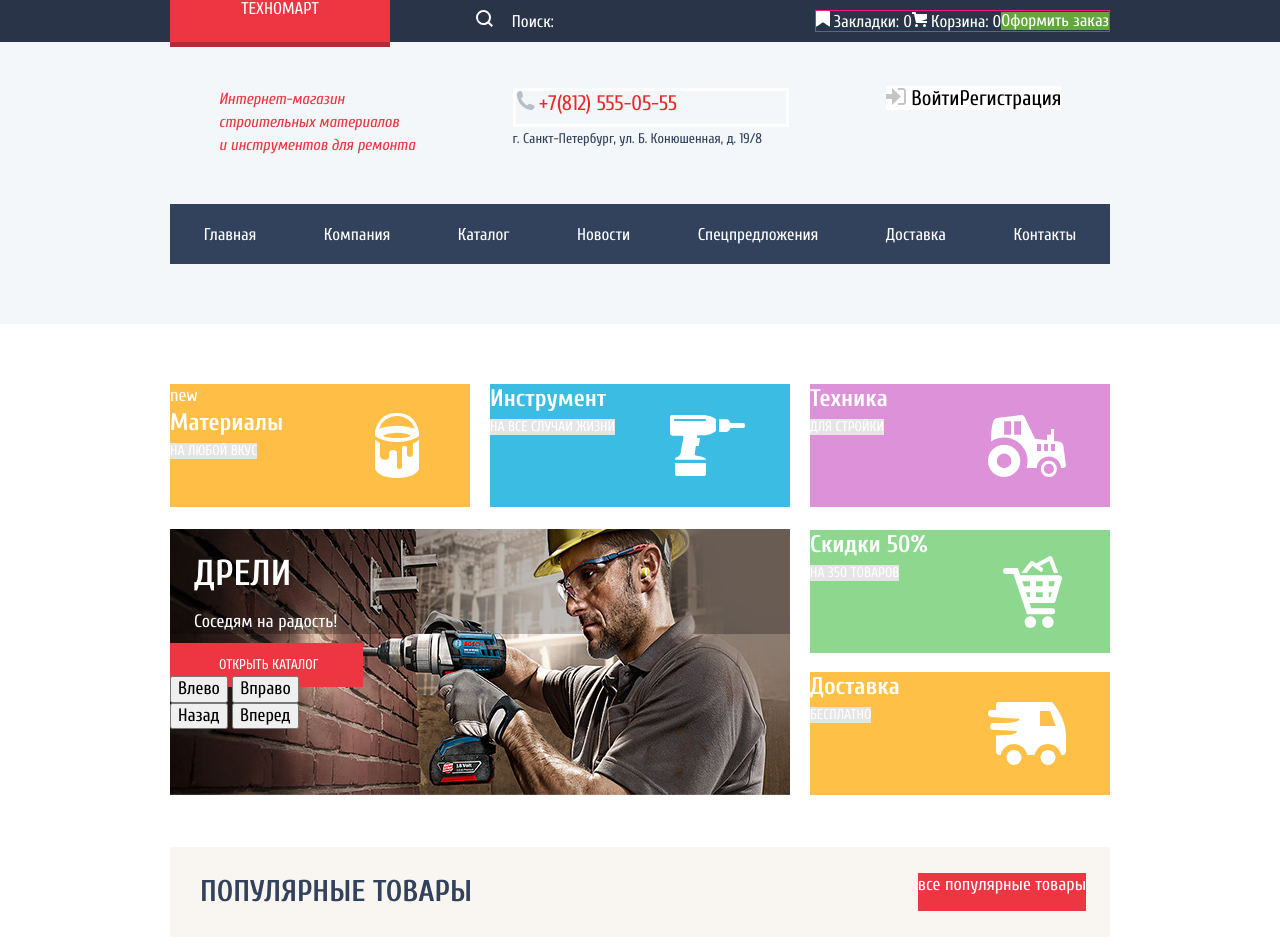
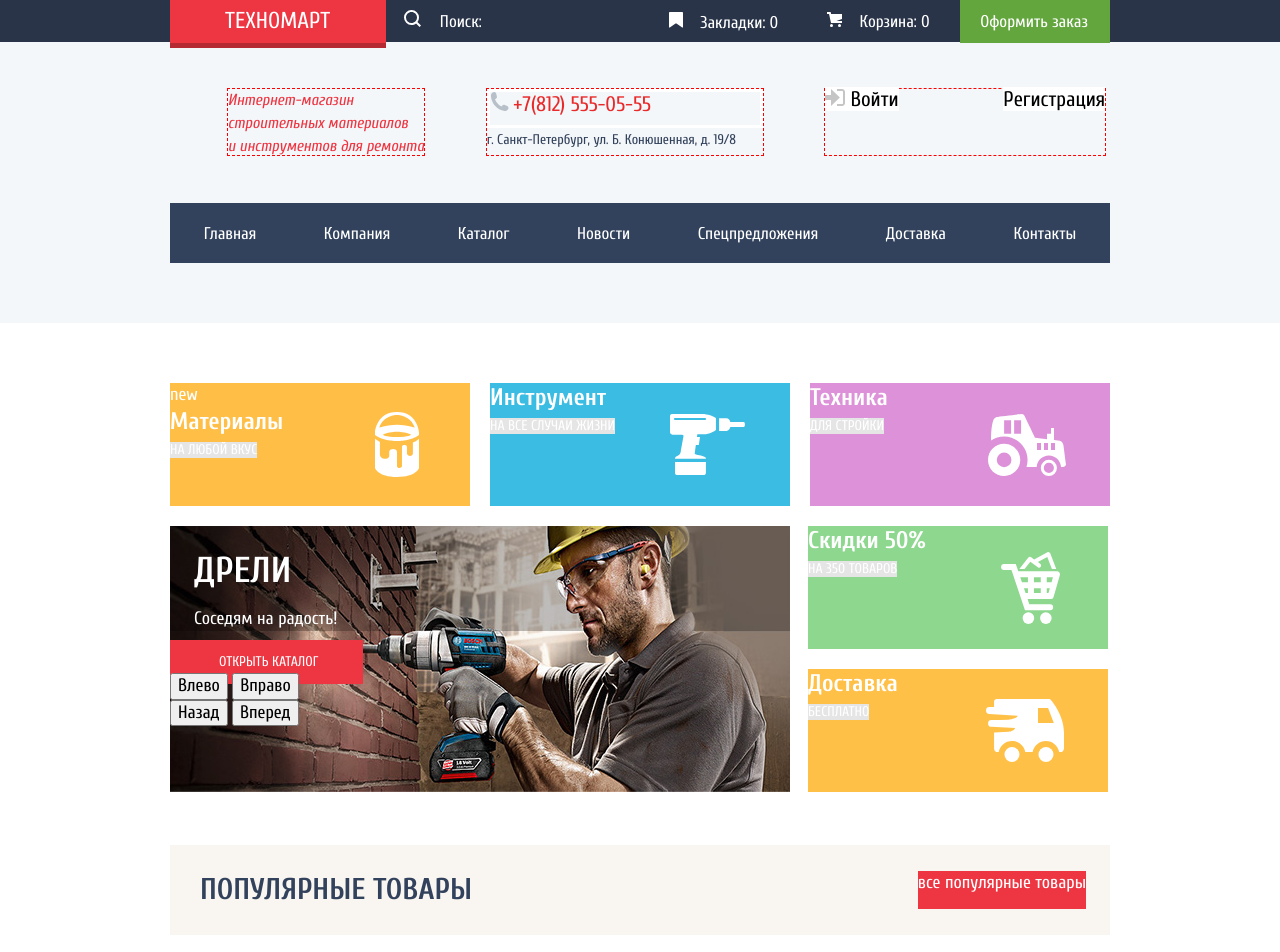
Before and after one commit to pelikonline/223189-technomart-25, a plain HTML site: page index.html in a window 1280 px wide. Shown: the top 952 px of the page. Drawn offline with Linux system fonts and the light colour scheme.

Commit message:
Задание №6 (дополнительное)
Построил сетку для Промо-блока, выравнял сетки по отсутпам, стилизовал шапку.

```diff
--- a/css/style.css
+++ b/css/style.css
@@ -60,17 +60,15 @@ a {
   display: flex;
   flex-direction: column;
   align-items: center;
+  border: none;
 }
                                                         /* ------------------ TOP HEADER -----------------------------*/
 .top-header {
   font-size: 17px;
   line-height: 18px;
   width: 100%;
-  min-height: 42px;
-  display: flex;
-  flex-direction: row;
-  justify-content: space-between;
-  align-items: center;
+  height: 42px;
+
   color: #ffffff;
   background-color: #293449;
   margin-bottom: 46px;
@@ -82,24 +80,19 @@ a {
   display: flex;
   flex-direction: row;
   justify-content: space-between;
-  align-items: center;
 }
-/* --------------- div LOGO ---------------------------*/
+                                                                      /* ------------------  LOGO --------------------*/
 .logo {
-  width: 220px;
-  height: 42px;
-  margin-right: 10px;
+  font-family: "Cuprum", Arial, sans-serif;
+  font-size: 23px;
+  line-height: 23px;
+  text-transform: uppercase;
+  color: #ffffff;
+  margin: 0;
+  padding: 10px 56px 0 55px;
   background-color: #ee3643;
   text-align: center;
-  justify-content: center;
   box-shadow: 0 5px 0 0 #b52933;
-}
-
-.logo a {
-  font-size: 17px;
-  line-height: 18px;
-  text-transform: uppercase;
-  color: #ffffff;
 }
 
 .logo:hover {
@@ -109,44 +102,44 @@ a {
 .logo:focus {
   background-color: #ba2732;
 }
-/* ------------ div SEARCH ----------------------------*/
+                                                                               /* ------------ SEARCH ----------------*/
 .search {
-  margin: 0;
+  margin: auto;
   padding: 0;
 }
 
-.search_icon {
+.search-icon {
+  margin-left: 17px;
   margin-right: 15px;
 }
 
-.search_input {
+.search-input {
   background-color: #293449;
   border: none;
-  margin-right: 17px;
+  width:
 }
 
-.search_input:hover {
+.search-input:hover {
   background-color: #212a3a;
 }
 
-.search_input:focus {
+.search-input:focus {
   color: #000000;
   background-color: #ffffff;
 }
-/* ------------ div SHOP PANEL ------------------------*/
-.shop-panel {
-  display: flex;
-  flex-direction: row;
-  justify-content: space-around;
-  align-items: center;
-  border: 1px solid deeppink;
-}
-
-.shop-panel a {
+                                                                /* ---------------------SHOP ITEMS--------------------*/
+.shop-item {
+  margin: auto;
+  padding-right: 30px;
   color: #ffffff;
 }
 
-.shop-panel-item a:hover {
+.shop-item img {
+  padding-left: 18px;
+  padding-right: 13px;
+}
+
+.shop-item a:hover {
   background-color: #212a3a;
 }
 
@@ -156,7 +149,11 @@ a {
 }
 
 .btn-order {
+  margin: 0;
+  padding: 13px 22px 12px 20px;
+  color: #ffffff;
   background-color: #63a63e;
+  border: none;
 }
 
 .btn-order:hover {
@@ -168,16 +165,15 @@ a {
   background-color: #518534;
 }
                                                          /* ---------------------------------- INFO HEADER -----------*/
-.header-info {
+.info-header {
   margin: 0;
-  padding: 0;
+  padding-left: 53px;
   width: 940px;
-  min-height: 65px;
+  height: 68px;
   margin-bottom: 47px;
   display: flex;
   flex-direction: row;
   justify-content: space-around;
-  align-items: flex-start;
 }
 
 .description {
@@ -187,11 +183,13 @@ a {
   font-style: italic;
   line-height: 23px;
   color: #ee3643;
+  border: 1px dashed red;
 }
 
 .header-contacts {
   margin: 0;
   padding: 0;
+  border: 1px dashed red;
 }
 
 .phone {
@@ -222,19 +220,25 @@ a {
   font-size: 14px;
   line-height: 24px;
 }
-
+/* ------------------------ Личный кабинет -----------------------------*/
 .login-list {
   margin: 0;
   padding: 0;
+  width: 280px;
   display: flex;
   flex-direction: row;
   list-style: none;
+  justify-content: space-between;
+  border: 1px dashed red;
 }
 
 .login-list a {
+  margin: 0;
+  padding: 0;
   color: #000000;
   font-size: 21px;
   line-height: 21px;
+  color: #000000;
   background-color: #ffffff;
 }
 
@@ -363,7 +367,7 @@ a {
   padding: 0;
   width: 940px;
   min-height: 410px;
-  margin-bottom: 53px;
+  margin-bottom: 33px;
 }
 
 .promo-list {
@@ -379,24 +383,21 @@ a {
 
 .promo-item {
   margin-top: 0;
+  margin-bottom: 20px;
+  margin-right: 0;
   padding: 0;
   color: #ffffff;
   font-family: "Cuprum", Arial, sans-serif;
   width: 300px;
   height: 123px;
-  position: relative;
+}
+
+.promo-item:nth-of-type(4) {
+  margin-left: 638px;
 }
 
 .promo-item:nth-of-type(5) {
-  position: absolute;
-  top: 146px;
-  right: 0;
-}
-
-.promo-item:nth-of-type(6) {
-  position: absolute;
-  top: 288px;
-  right: 0;
+  margin-left: 638px;
 }
 
 .promo-item h3 {
@@ -457,16 +458,16 @@ a {
   background-repeat: no-repeat;
   background-position: 80% 50%;
 }
-/* ------------------------------------------------ Стили СЛАЙДЕРА ----------*/
-
+                                                                                  /* ------------ SLIDER ------------ */
 .promo-slider {
   margin: 0;
   padding: 0;
   width: 620px;
   height: 266px;
   position: absolute;
-  top: 145px;
+  top: 143px;
   left: 0;
+  border: none;
 }
 .slider {
   margin: 0;
@@ -517,8 +518,12 @@ a {
 .slider a:focus {
   background-color: #ba2732;
 }
-/* ------------------------------------------------ section POPULAR PRODUCTS -----*/
-.popular-header {
+                                    /* ------------------------------------------------ section POPULAR PRODUCTS -----*/
+.popular-products {
+  margin-bottom: 20px;
+}
+
+.popular-products-header {
   margin: 0;
   padding: 0;
   width: 940px;
@@ -530,15 +535,14 @@ a {
   margin-bottom: 20px;
 }
 
-.popular-header h2 {
+.popular-products-header h2 {
   margin: 0;
-  padding: 0;
+  padding-left: 30px;
   font-family: "Cuprum", Arial, sans-serif;
   font-size: 30px;
   line-height: 30px;
   color: #32425c;
   text-transform: uppercase;
-  margin-left: 30px;
 }
 
 .btn-popular {
@@ -560,16 +564,39 @@ a {
   padding: 0;
   display: flex;
   list-style: none;
-  margin-bottom: 20px;
   justify-content: space-between;
+  align-items: center;
 }
 
 .popular-list li {
   width: 220px;
+  height: 318px;
 }
-/* ------------------------------------------------ section POPULAR MANUFACTURES -----*/
+                                /* ------------------------------------------------ section POPULAR MANUFACTURES -----*/
 .popular-manufacturers {
   margin-bottom: 65px;
+}
+
+.popular-manufacturers-header {
+  margin: 0;
+  padding: 0;
+  width: 940px;
+  height: 90px;
+  background-color: #f9f5f0;
+  display: flex;
+  justify-content: space-between;
+  align-items: center;
+  margin-bottom: 10px;
+}
+
+.popular-manufacturers-header h2 {
+  margin: 0;
+  padding-left: 30px;
+  font-family: "Cuprum", Arial, sans-serif;
+  font-size: 30px;
+  line-height: 30px;
+  color: #32425c;
+  text-transform: uppercase;
 }
 
 .popular-brands {
@@ -610,6 +637,7 @@ a {
 
 .services-wrap {
   width: 940px;
+  height: 522px;
   margin: auto;
   display: flex;
   flex-direction: column;
@@ -637,16 +665,19 @@ a {
 
 .services-page {
   width: 940px;
+  height: 522px;
   display: flex;
   flex-direction: row;
   justify-content: space-between;
   border: 1px solid blue;
+  position: relative;
 }
 
 .services-nav {
   margin: 0;
   padding: 0;
   width: 240px;
+  height: 186px;
   list-style: none;
   border: 2px dashed hotpink;
 }
@@ -671,7 +702,12 @@ a {
 }
 
 .services-main {
-  margin-left: 80px;
+  width: 700px;
+  height: 283px;
+  paddint-top: 0;
+  padding-bottom: 0;
+  padding-right: 0;
+  pagging-left: 80px;
   list-style: none;
   border: 2px dashed orange;
 }
@@ -687,6 +723,12 @@ a {
 .services-main p {
   font-size: 13px;
   line-height: 24px;
+}
+
+.services-main img {
+  position: absolute;
+  right: 0;
+  bottom: 0;
 }
 /* ------------------------------------------------------------------------------------Стили секции О КОМПАНИИ--------*/
 .about{
--- a/index.html
+++ b/index.html
@@ -8,27 +8,22 @@
   </head>
   <body>
     <header class="main-header">
-      <div class="top-header">                                          <!--------------- Верхняя часть Шапки  -->
+      <div class="top-header">                                          <!--------------- TOP HEADER  ----------------->
         <div class="top-header-wrap">
-          <div class="logo">
-            <a href>Техномарт</a>
-          </div>
-          <div class="search">
-            <form action="#" class="search-form" method="get">
-              <label class="search_label">
-                <span class="search_icon" aria-label="Search"><img src="img/i/icon-search.svg" alt="Поиск"></span>
+          <a class="logo" href="#">Техномарт</a>
+          <form class="search" action="#" method="get">
+            <label class="search-label">
+              <span class="search-icon" aria-label="Search"><img src="img/i/icon-search.svg" alt="Поиск"></span>
               Поиск:
-                <input class="search_input" type="search" name="search">
+              <input class="search-input" type="search" name="search">
             </label>
           </form>
-          </div>
-          <div class="shop-panel">
-            <a class="shop-panel-item" href="#">
+          <a class="shop-item" href="#">
             <img src="img/i/icon-bookmark.svg" alt="Закладки">
             Закладки:
             <span>0</span>
           </a>
-            <a class="shop-panel-item" href="#">
+          <a class="shop-item" href="#">
             <img src="img/i/icon-cart.svg" alt="Корзина">
             Корзина:
             <span>0</span>
@@ -36,8 +31,7 @@
           <a class="btn-order" href="#">Оформить заказ</a>
         </div>
       </div>
-      </div>                                                                               <!-- Верхняя часть Шапки  -->
-      <div class="header-info">                                                 <!-- начало Информационной части Шапки -->
+      <div class="info-header">                                           <!-------------- INFO HEADER ---------------->
         <p class="description">Интернет-магазин<br> строительных материалов<br> и инструментов для ремонта</p>
         <div class="header-contacts">
           <p class="phone">
@@ -46,18 +40,20 @@
           </p>
           <p class="adress">г. Санкт-Петербург, ул. Б. Конюшенная, д. 19/8</p>
         </div>
-        <!-- Вход в Личный кабинет: неактивный (начало) -->
         <ul class="login-list">
             <li>
               <a class="login-enter" href="#">
-              <img src="img/i/icon-login.svg" alt="Войти"> Войти
+                <span><img src="img/i/icon-login.svg" alt="Войти"></span>
+                Войти
               </a>
             </li>
             <li>
-            <a class="registration" href="#">Регистрация</a>
+              <a class="registration" href="#">
+                Регистрация
+              </a>
             </li>
         </ul>
-        <!-- Вход в Личный кабинет: неактивный (конец) -->
+        </div>
         <!-- Личный кабинет активный (начало) -->
         <div class="user-active visually-hidden">
           <span><img src="img/i/icon-user.svg" alt="Пользователь"></span>
@@ -104,6 +100,14 @@
             <h3>Техника</h3>
             <a class="btn-promo" href="#">для стройки</a>
           </li>
+          <li class="promo-item sells">
+            <h3>Скидки 50%</h3>
+            <a class="btn-promo" href="#">на 350 товаров</a>
+          </li>
+          <li class="promo-item delivery">
+            <h3>Доставка</h3>
+            <a class="btn-promo" href="#">бесплатно</a>
+          </li>
           <li class="promo-slider">
             <ul class="slider">
               <li class="slider-item">
@@ -128,18 +132,10 @@
               </li>
             </ul>
           </li>
-          <li class="promo-item sells">
-            <h3>Скидки 50%</h3>
-            <a class="btn-promo" href="#">на 350 товаров</a>
-          </li>
-          <li class="promo-item delivery">
-            <h3>Доставка</h3>
-            <a class="btn-promo" href="#">бесплатно</a>
-          </li>
         </ul>
       </section>                    <!--конец Секции Промо-блока -->
       <section class="popular-products">            <!--начало Секции Популярные Товары -->
-        <div class="popular-header">
+        <div class="popular-products-header">
           <h2>популярные товары</h2>
           <a class="btn-popular" href>все популярные товары</a>
         </div>
@@ -148,7 +144,7 @@
             <div class="cart-item">
               <a class="cart-item-head" href="#">
                 <img src="img/cart_1.jpg" width="218" height="170" alt="Перфоратор BOSCH BFG 9000">
-                <h3>Перфоратор BOSCH BFG 9000</h3>
+                <h3>Перфоратор BOSCH<br> BFG 9000</h3>
               </a>
               <a class="btn-buy visually-hidden" href="#">купить</a>
               <a class="btn-bookmarks visually-hidden" href="#">в закладки</a>
@@ -162,7 +158,7 @@
             <div class="cart-item">   <!-- Основная тема активна -->
               <a class="cart-item-head" href="#">
                 <img src="img/cart_2.jpg" width="218" height="170" alt="Перфоратор BOSCH BFG 6000">
-                <h3>Перфоратор BOSCH BFG 6000</h3>
+                <h3>Перфоратор BOSCH<br> BFG 6000</h3>
               </a>
               <a class="btn-buy visually-hidden" href="#">купить</a>
               <a class="btn-bookmarks visually-hidden" href="#">в закладки</a>
@@ -174,10 +170,9 @@
           </li>
           <li class="catalog-item">  <!-- Товар 3 -->
             <div class="cart-item">
-              <span>new</span>
               <a class="cart-item-head" href="#" >
                 <img src="img/cart_3.jpg" width="218" height="170" alt="Перфоратор BOSCH BFG 2000">
-                <h3>Перфоратор BOSCH BFG 2000</h3>
+                <h3>Перфоратор BOSCH<br> BFG 2000</h3>
               </a>
               <a class="btn-buy visually-hidden" href="#">купить</a>
               <a class="btn-bookmarks visually-hidden" href="#">в закладки</a>
@@ -188,9 +183,10 @@
           </li>
           <li class="catalog-item">  <!-- Товар 4 -->
             <div class="cart-item">
+              <span class="visually-hidden">new</span>
               <a class="cart-item-head" href="#">
                 <img src="img/cart_1.jpg" width="218" height="170" alt="Перфоратор BOSCH BFG 3000">
-                <h3>Перфоратор BOSCH BFG 3000</h3>
+                <h3>Перфоратор BOSCH<br> BFG 3000</h3>
               </a>
               <a class="btn-buy visually-hidden" href="#">купить</a>
               <a class="btn-bookmarks visually-hidden" href="#">в закладки</a>
@@ -203,7 +199,7 @@
         </ul>
       </section>
       <section class="popular-manufacturers"> <!--начало Секции Популярные Производители -->
-        <div class="popular-header">
+        <div class="popular-manufacturers-header">
          <h2>популярные производители</h2>
           <a class="btn-popular" href>все производители</a>
         </div>
```
Also changed, not shown: catalog.html (+11 -27 lines). Lines whose indentation alone changed are shown as unchanged.
